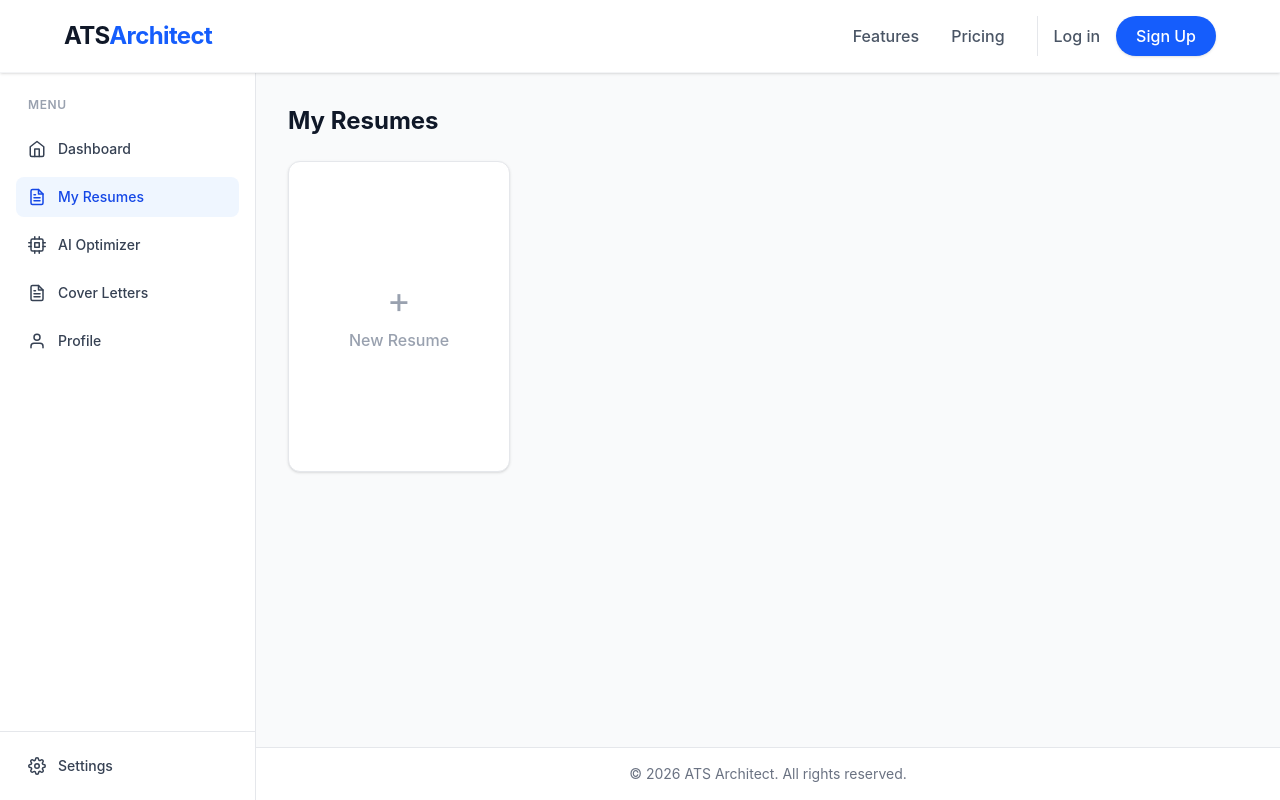
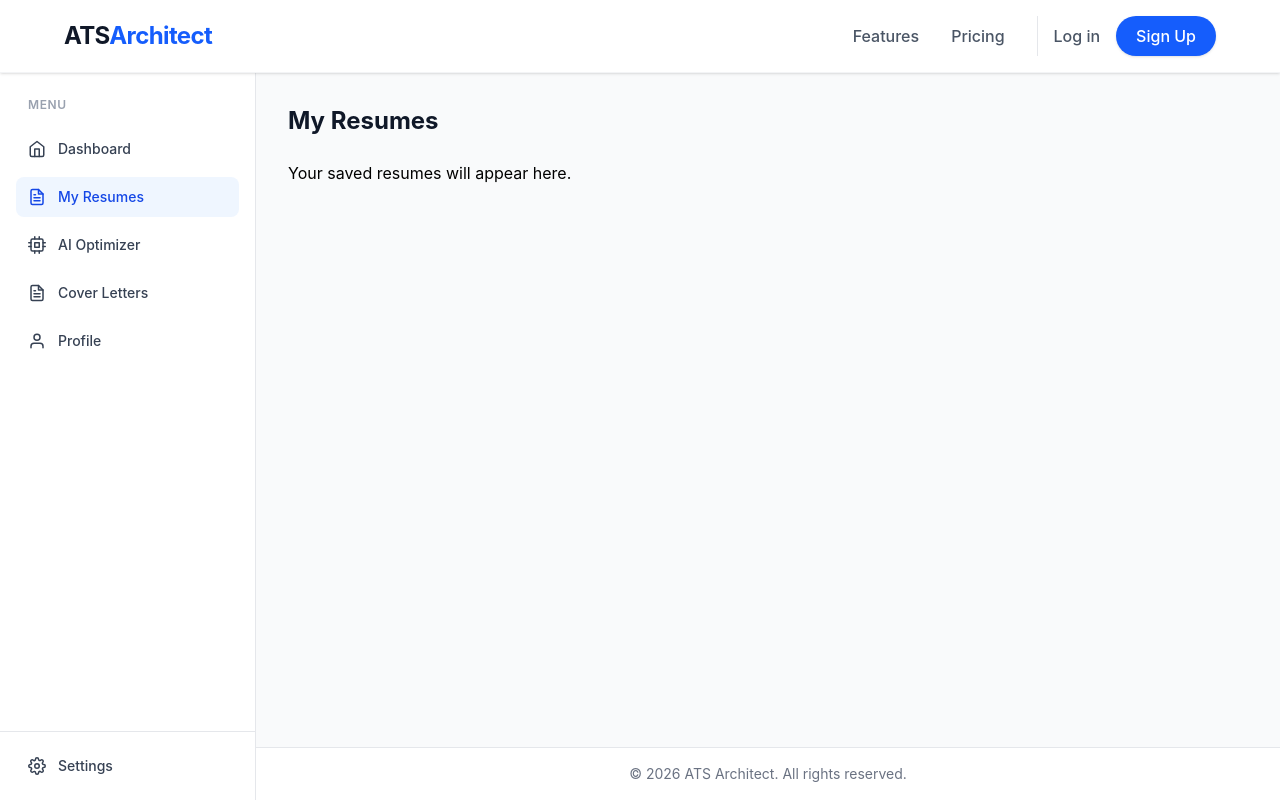
Before and after one commit to rajawatshivpratap46/ATS_Resume_Architect, a React (Vite) app in the folder client/: page /dashboard/resumes in a window 1280 px wide. Built offline with nearby package versions, Linux system fonts and the light colour scheme.

Commit message:
corrected the issue with login page and user dashboard connectivity

```diff
--- a/client/src/pages/dashboard/MyResumes.jsx
+++ b/client/src/pages/dashboard/MyResumes.jsx
@@ -4,13 +4,7 @@ const MyResumes = () => {
   return (
     <div className="max-w-6xl mx-auto">
       <h1 className="text-2xl font-bold text-gray-900 mb-6">My Resumes</h1>
-      <div className="grid grid-cols-1 md:grid-cols-3 lg:grid-cols-4 gap-6">
-        {/* Placeholder for Resume Cards */}
-        <div className="bg-white border border-gray-200 rounded-xl aspect-[1/1.4] flex flex-col items-center justify-center text-gray-400 hover:text-blue-600 hover:border-blue-600 cursor-pointer transition-colors shadow-sm">
-          <span className="text-4xl mb-2">+</span>
-          <span className="font-medium">New Resume</span>
-        </div>
-      </div>
+      <p>Your saved resumes will appear here.</p>
     </div>
   );
 };
--- a/client/src/pages/public/Login.jsx
+++ b/client/src/pages/public/Login.jsx
@@ -1,11 +1,13 @@
 import React, { useState } from 'react';
-import { Link } from 'react-router-dom';
+import { Link, useNavigate } from 'react-router-dom'; // Added useNavigate
 
 const Login = () => {
   const [formData, setFormData] = useState({
     email: '',
     password: ''
   });
+
+  const navigate = useNavigate(); // Initialize navigation hook
 
   const handleChange = (e) => {
     setFormData({ ...formData, [e.target.name]: e.target.value });
@@ -14,7 +16,9 @@ const Login = () => {
   const handleSubmit = (e) => {
     e.preventDefault();
     console.log('Login Data:', formData);
-    // Add authentication logic here
+
+    // Simulate successful login and redirect to the dashboard
+    navigate('/dashboard');
   };
 
   return (
```
